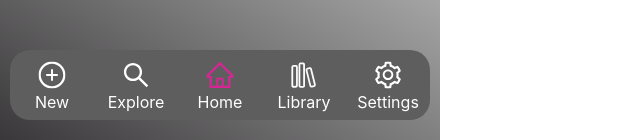
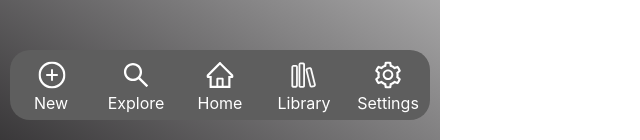
Before and after one commit to mianfiga/CharCCvite, a React (Create React App) app: page / in a window 1280 px wide. Shown: the part 812-952 px from the top of the page, without its empty margins (0-640 px from the left). Built offline with nearby package versions, Linux system fonts and the light colour scheme.

Commit message:
commit a las 16:04

```diff
--- a/src/components/menu_bar/MenuBar.js
+++ b/src/components/menu_bar/MenuBar.js
@@ -1,5 +1,5 @@
 import "./MenuBar.css"
-import { NEW, EXPLORE, LIBRARY, SETTINGS, TNEW, THOME, TEXPLORE, SELHOME, TLIBRARY, TSETTINGS, SELNEW, SELEXPLORE, SELLIBRARY, SELSETTINGS } from "../../helpers/menu_bar_icons.js"
+import { HOME, NEW, EXPLORE, LIBRARY, SETTINGS, TNEW, THOME, TEXPLORE, SELHOME, TLIBRARY, TSETTINGS, SELNEW, SELEXPLORE, SELLIBRARY, SELSETTINGS } from "../../helpers/menu_bar_icons.js"
 import MenuBarButton from "../menu_bar_button/MenuBarButton.js";
 
 function MenuBar() {
@@ -8,7 +8,7 @@ function MenuBar() {
             <div className="bar_container">
                 <MenuBarButton image={NEW} text={TNEW} />
                 <MenuBarButton image={EXPLORE} text={TEXPLORE} />
-                <MenuBarButton image={SELHOME} text={THOME} />
+                <MenuBarButton image={HOME} text={THOME} />
                 <MenuBarButton image={LIBRARY} text={TLIBRARY} />
                 <MenuBarButton image={SETTINGS} text={TSETTINGS} />
             </div>
--- a/src/components/menu_bar_button/MenuBarButton.css
+++ b/src/components/menu_bar_button/MenuBarButton.css
@@ -24,6 +24,7 @@
     align-items: center;
     justify-content: center;
     border-radius: 50%;
+    padding: 1px;
 }
 
 .bar_image_container img{
```
